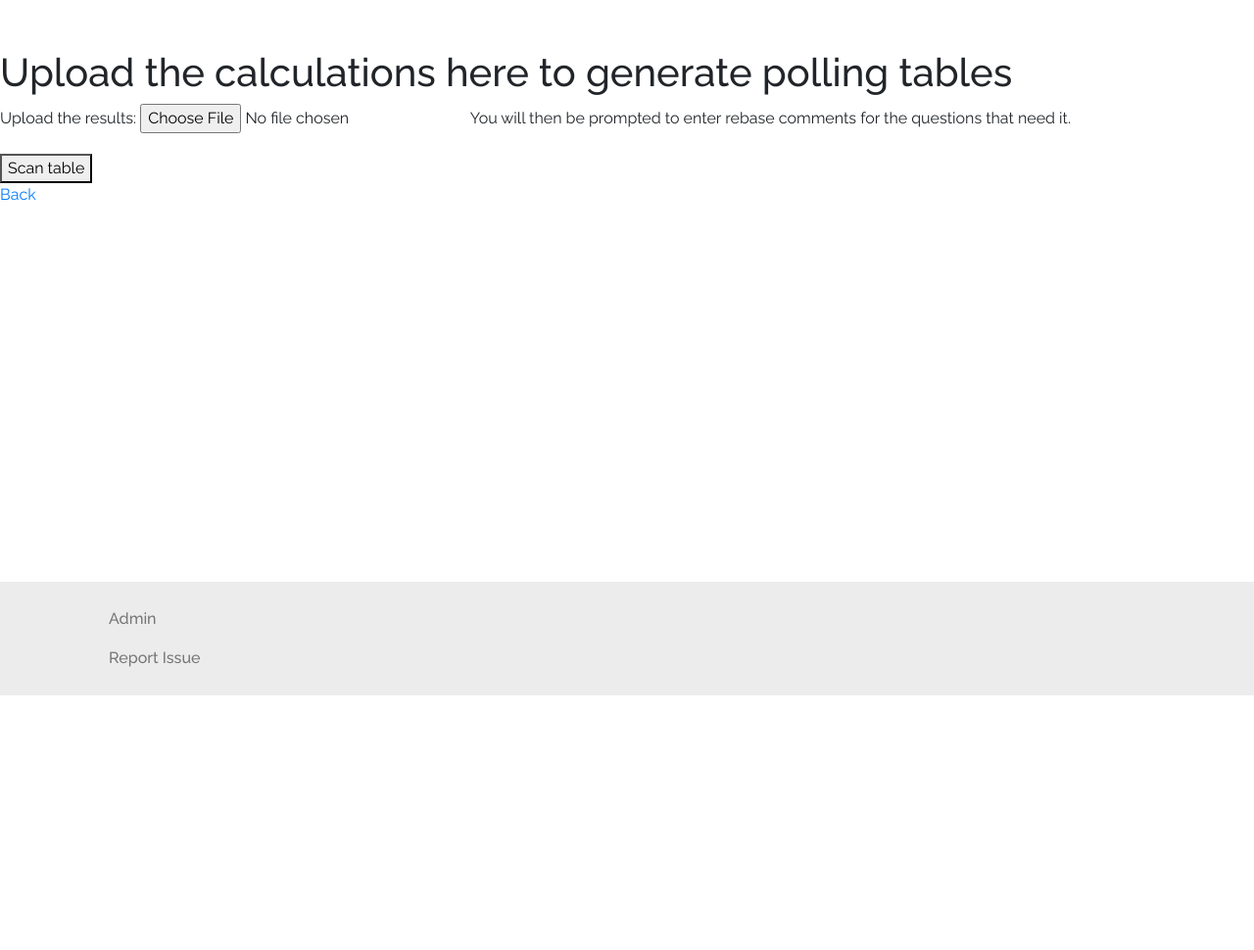
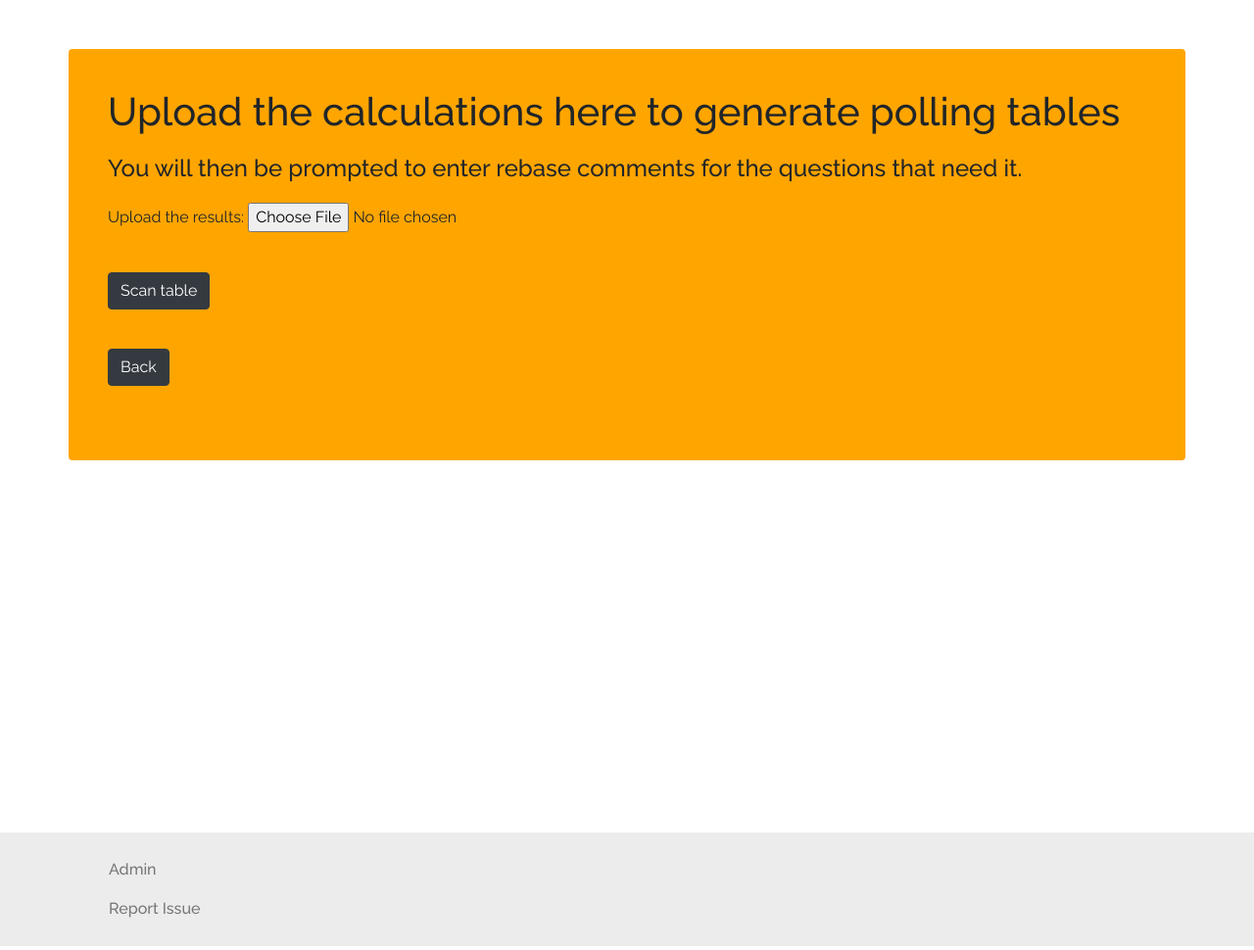
Before and after one commit to pf-data-projects/pf_polling_analyser, a Django app: page /scan_table/ in a window 1280 px wide. Shown: the part 90-1060 px from the top of the page at 98% size. Run offline with Django 3.2, Linux system fonts and the light colour scheme; some libraries are stand-ins or nearby versions.

Commit message:
FEAT: update the layout of table scan form.

```diff
--- a/excel_tables/forms.py
+++ b/excel_tables/forms.py
@@ -23,7 +23,6 @@ class TableUploadForm(forms.Form):
 
     data_file = forms.FileField(
         label='UPLOAD THE TABLE HERE',
-        help_text='Only .xlsx files are accepted.',
         validators=[]
     )
     title = forms.CharField(
@@ -32,12 +31,10 @@ class TableUploadForm(forms.Form):
     )
     dates = forms.CharField(
         label='Please specify the dates in which this survey was in the field.',
-        help_text='e.g. "1st - 7th January 2000"',
         required=True
     )
     start = forms.IntegerField(
         label="Select which question ID you would like the table to start at",
-        help_text="For now, you need to specify the question ID here. It's the number that the question has in the results sheet you download from Alchemer.",
         required=True
     )
     end = forms.IntegerField(
@@ -81,6 +78,5 @@ class TableScanForm(forms.Form):
     """
     data_file = forms.FileField(
         label='Upload the results',
-        help_text="You will then be prompted to enter rebase comments for the questions that need it.",
         required=True
     )
--- a/static/css/style.css
+++ b/static/css/style.css
@@ -11,7 +11,7 @@ body {
 
 main {
     margin-top: 50px;
-    margin-bottom: 120px;
+    /* margin-bottom: 120px; */
     min-height: 100vh;
 }
 
@@ -160,3 +160,15 @@ main {
     margin-top: 5px;
     margin-bottom: 5px;
 }
+
+/*~~~~~~~~~~~~~~~~~~~~~~~~~~~~~~~~~~~~~~~~~~~~~~~~~~~~~~~~~~~~~~~~~~~~~*/
+/* Table forms styles */
+
+.table-scan-card {
+    background-color: #FFA500;
+    padding: 40px;
+}
+
+.table-scan-card > h1, h4 {
+    margin-bottom: 20px;
+}
--- a/templates/base.html
+++ b/templates/base.html
@@ -84,7 +84,7 @@
             {% block content %}
             {% endblock %}
         </main>
-        <footer class="header-footer-bg fixed-bottom">
+        <footer class="header-footer-bg">
             <div class="container">
                 <nav class="navbar navbar-light">
                     <ul class="navbar-nav mr-auto">
@@ -96,14 +96,7 @@
                         </li>
                     </ul>
                 </nav>
-                <!-- <div class="row">
-                    <div class="col-sm">
-                        <p>Admin</p>
-                    </div>
-                    <div class="col-sm">
-                        <p>Report issue</p>
-                    </div>
-                </div> -->
+
             </div>
         </footer>
 
--- a/templates/table_scan_form.html
+++ b/templates/table_scan_form.html
@@ -1,13 +1,15 @@
 {% extends "base.html" %}
 
 {% block content %}
+<div class="container table-scan-card rounded">
     <h1>Upload the calculations here to generate polling tables</h1>
+    <h4>You will then be prompted to enter rebase comments for the questions that need it.</h4>
 
     <form method="post" enctype="multipart/form-data">
         {% csrf_token %}
         {{ form.as_p }}
-        <button type="submit">Scan table</button>
+        <button class="btn btn-dark btn-spacing" type="submit">Scan table</button>
     </form>
-    <p><a href="{% url 'home' %}">Back</a></p>
-
+    <p><a class="btn btn-dark btn-spacing" href="{% url 'home' %}">Back</a></p>
+</div>
 {% endblock %}
```
Also changed, not shown: db.sqlite3.
